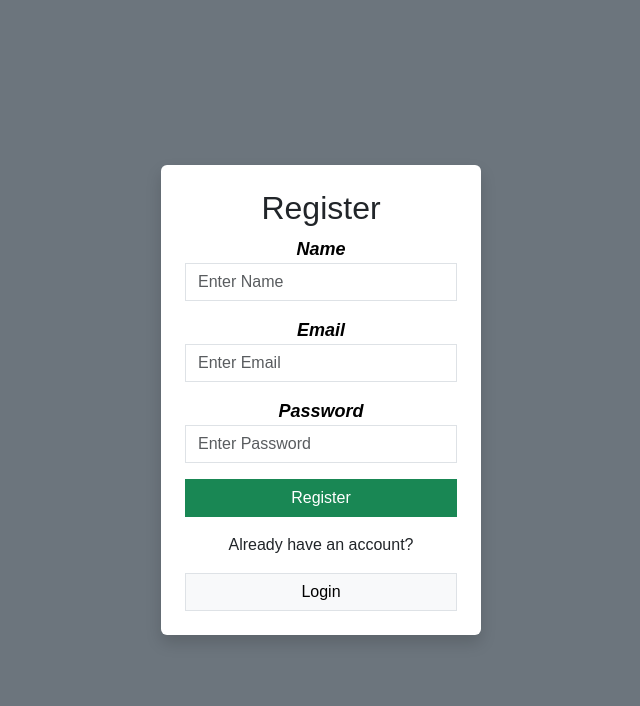
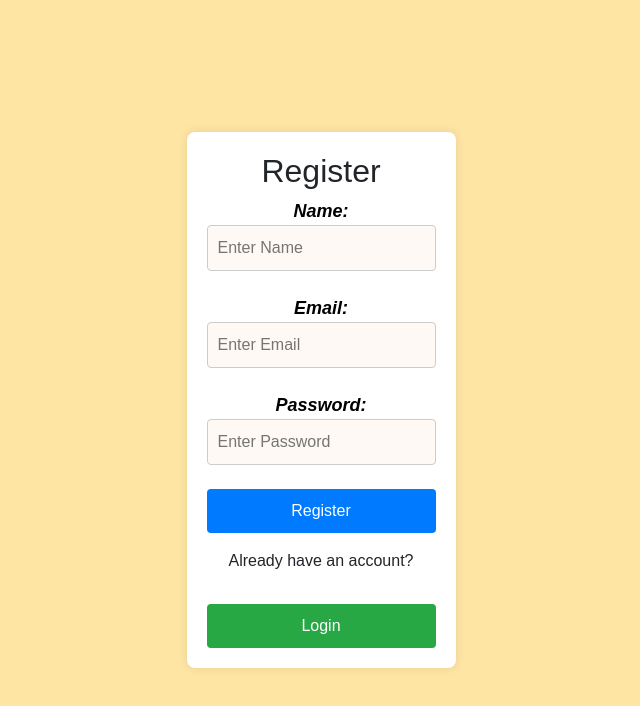
Before and after one commit to YuviShendge/SWEGroup2, a React (Create React App) app in the folder frontend/: page / in a window 1280 px wide. Shown: the top 706 px of the page, without its empty margins (319-959 px from the left). Built offline with nearby package versions, Linux system fonts and the light colour scheme.

Commit message:
Add Login and Signup components with their styles

```diff
--- /dev/null
+++ b/frontend/src/Login.css
@@ -0,0 +1,68 @@
+/* Login Component Styles */
+body {
+    margin: 0;
+    padding: 0;
+    height: 100vh;
+    display: flex;
+    justify-content: center;
+    align-items: center;
+    background-color: #f7a5a5; /* Light background color */
+  }
+
+  .login-container {
+    max-width: 800px;
+    padding: 20px;
+    background-color: #fff;
+    border-radius: 8px;
+    box-shadow: 0 0 10px rgba(0, 0, 0, 0.1);
+  }
+
+  .login-form {
+    display: flex;
+    flex-direction: column;
+    gap: 0px;
+  }
+
+  .input-field {
+    padding: 10px;
+    font-size: 16px;
+    border-radius: 4px;
+    border: 1px solid #ccc;
+  }
+
+  .submit-button {
+    padding: 10px;
+    background-color: #007bff;
+    color: white;
+    font-size: 16px;
+    border: none;
+    border-radius: 4px;
+    cursor: pointer;
+  }
+
+  .submit-button:disabled {
+    background-color: #6c757d;
+    cursor: not-allowed;
+  }
+
+  .error-text {
+    color: red;
+    font-size: 14px;
+    text-align: center;
+  }
+
+  .create-account-button {
+    margin-top: 15px;
+    padding: 10px;
+    background-color: #28a745;
+    color: white;
+    font-size: 16px;
+    border: none;
+    border-radius: 4px;
+    width: 100%;
+    cursor: pointer;
+  }
+
+  .create-account-button:hover {
+    background-color: #218838;
+  }
--- a/frontend/src/Login.jsx
+++ b/frontend/src/Login.jsx
@@ -1,106 +1,86 @@
-import { useState } from "react";
-import { Link, useNavigate } from "react-router-dom";
-import axios from "axios";
+import React, { useState } from 'react';
+import { useNavigate } from 'react-router-dom';
+import './Login.css';  // Importing external CSS file for styling
 
-function Login() {
-    const [email, setEmail] = useState("");
-    const [password, setPassword] = useState("");
-    const [error, setError] = useState(null);
+const Login = () => {
+  const navigate = useNavigate();
+  const [email, setEmail] = useState('');
+  const [password, setPassword] = useState('');
   const [loading, setLoading] = useState(false);
-    const [loginSuccess, setLoginSuccess] = useState(false);
-    const navigate = useNavigate();
+  const [error, setError] = useState('');
 
-    const handleSubmit = async (e) => {
+  const handleLogin = async (e) => {
     e.preventDefault();
+    setLoading(true);
+    setError('');
 
-        if (!email || !password) {
-            setError("All fields are required.");
-            return;
-        }
-
-        setError(null);
-        setLoading(true);
+    console.log('📤 Sending login request to backend...');
+    console.log('🧾 Payload:', { email, password });
 
     try {
-            const response = await axios.post("http://localhost:3002/login", { email, password });
+      const response = await fetch('http://localhost:3002/login', {
+        method: 'POST',
+        headers: { 'Content-Type': 'application/json' },
+        body: JSON.stringify({ email, password }),
+      });
 
-            if (response.data.message === "Success") {
-                localStorage.setItem("token", response.data.token);
-                localStorage.setItem("user", JSON.stringify(response.data.user));
-                localStorage.setItem("email", email);  // Save email in localStorage
-                setLoginSuccess(true);
+      const data = await response.json();
+      console.log('📥 Received response:', data);
+
+      if (response.ok) {
+        console.log('✅ Login successful! Redirecting to /home...');
+        navigate('/home');
       } else {
-                setError(response.data.message || "Login failed.");
+        console.warn('⚠️ Login failed:', data.error);
+        setError(data.error || 'Login failed');
       }
     } catch (err) {
-            console.error("Login error:", err);
-            setError("Invalid credentials. Please try again.");
+      console.error('🚨 Error during login request:', err);
+      setError('Something went wrong. Please try again.');
     } finally {
       setLoading(false);
     }
   };
 
   return (
-        <div className="d-flex justify-content-center align-items-center bg-secondary vh-100">
-            <div className="bg-white p-4 rounded w-25 shadow">
+    <div className="login-container">
       <h2 className="text-center">Login</h2>
-
-                {error && <div className="alert alert-danger">{error}</div>}
-                {loginSuccess && (
-                    <div className="alert alert-success mb-3">Login successful!</div>
-                )}
-
-                <form onSubmit={handleSubmit}>
-                    <div className="mb-3">
-                        <label htmlFor="email"><strong>Email</strong></label>
+      <form onSubmit={handleLogin} className="login-form">
+        <label>Email:</label>
         <input
           type="email"
-                            placeholder="Enter Email"
-                            autoComplete="off"
-                            name="email"
-                            className="form-control rounded-0"
-                            id="email"
           value={email}
           onChange={(e) => setEmail(e.target.value)}
+          required
+          className="input-field"
         />
-                    </div>
+        <br />
 
-                    <div className="mb-3">
-                        <label htmlFor="password"><strong>Password</strong></label>
+        <label>Password:</label>
         <input
           type="password"
-                            name="password"
-                            className="form-control rounded-0"
-                            id="password"
-                            placeholder="Enter Password"
           value={password}
           onChange={(e) => setPassword(e.target.value)}
+          required
+          className="input-field"
         />
-                    </div>
+        <br />
 
-                    <button
-                        type="submit"
-                        className="btn btn-primary w-100 rounded-0"
-                        disabled={loading}
-                    >
-                        {loading ? "Logging in..." : "Login"}
+        <button type="submit" disabled={loading} className="submit-button">
+          {loading ? 'Logging in...' : 'Login'}
         </button>
+
+        {error && <p className="error-text">{error}</p>}
       </form>
 
       <button
-                    onClick={() => navigate("/home")}
-                    className="btn btn-outline-secondary w-100 rounded-0 mt-3"
+        onClick={() => navigate('/register')}
+        className="create-account-button"
       >
-                    Continue as Guest
+        Create an Account
       </button>
-
-                <p className="mt-3 text-center">Don't have an account?</p>
-                <Link to="/register" className="btn btn-light border w-100 rounded-0 text-decoration-none text-center">
-                    Register
-                </Link>
-            </div>
     </div>
   );
-}
+};
 
 export default Login;
--- a/frontend/src/Signup.jsx
+++ b/frontend/src/Signup.jsx
@@ -1,8 +1,10 @@
 import { useState } from "react";
-import { Link } from "react-router-dom";
+import { Link, useNavigate } from "react-router-dom";
 import axios from "axios";
+import './Login.css';  // Importing external CSS file for styling
 
 function Signup() {
+  const navigate = useNavigate();
   const [name, setName] = useState("");
   const [email, setEmail] = useState("");
   const [password, setPassword] = useState("");
@@ -25,8 +27,8 @@ function Signup() {
 
       if (response.data.success) {
         console.log("Registration successful:", response.data);
-                // Use window.location for navigation instead of navigate
-                window.location.href = "/login";
+        // Redirect to login page after successful registration
+        navigate('/login');
       } else {
         setError(response.data.message || "Registration failed.");
       }
@@ -39,62 +41,50 @@ function Signup() {
   };
 
   return (
-        <div className="d-flex justify-content-center align-items-center bg-secondary vh-100">
-            <div className="bg-white p-4 rounded w-25 shadow">
+    <div className="login-container">
       <h2 className="text-center">Register</h2>
 
-                {error && <div className="alert alert-danger">{error}</div>}
+      {error && <div className="error-text">{error}</div>}
 
-                <form onSubmit={handleSubmit}>
-                    <div className="mb-3">
-                        <label htmlFor="name">
-                            <strong>Name</strong>
-                        </label>
+      <form onSubmit={handleSubmit} className="login-form">
+        <label>Name:</label>
         <input
           type="text"
           placeholder="Enter Name"
           autoComplete="off"
           name="name"
-                            className="form-control rounded-0"
+          className="input-field"
           value={name}
           onChange={(e) => setName(e.target.value)}
         />
-                    </div>
+        <br />
 
-                    <div className="mb-3">
-                        <label htmlFor="email">
-                            <strong>Email</strong>
-                        </label>
+        <label>Email:</label>
         <input
           type="email"
           placeholder="Enter Email"
           autoComplete="off"
           name="email"
-                            className="form-control rounded-0"
-                            id="email"
+          className="input-field"
           value={email}
           onChange={(e) => setEmail(e.target.value)}
         />
-                    </div>
+        <br />
 
-                    <div className="mb-3">
-                        <label htmlFor="password">
-                            <strong>Password</strong>
-                        </label>
+        <label>Password:</label>
         <input
           type="password"
           name="password"
-                            className="form-control rounded-0"
-                            id="password"
+          className="input-field"
           placeholder="Enter Password"
           value={password}
           onChange={(e) => setPassword(e.target.value)}
         />
-                    </div>
+        <br />
 
         <button
           type="submit"
-                        className="btn btn-success w-100 rounded-0"
+          className="submit-button"
           disabled={loading}
         >
           {loading ? "Registering..." : "Register"}
@@ -103,10 +93,12 @@ function Signup() {
 
       <p className="mt-3 text-center">Already have an account?</p>
 
-                <Link to='/login' className="btn btn-light border w-100 rounded-0 text-decoration-none text-center">
+      <button
+        onClick={() => navigate('/login')}
+        className="create-account-button"
+      >
         Login
-                </Link>
-            </div>
+      </button>
     </div>
   );
 }
```
Lines whose indentation alone changed are shown as unchanged.
